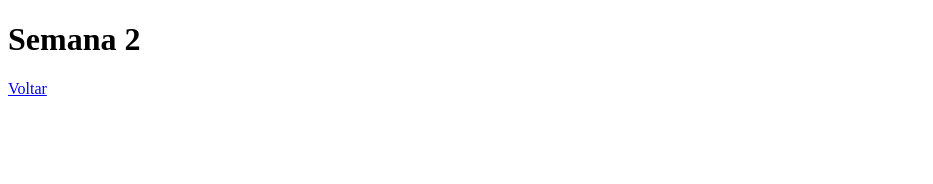
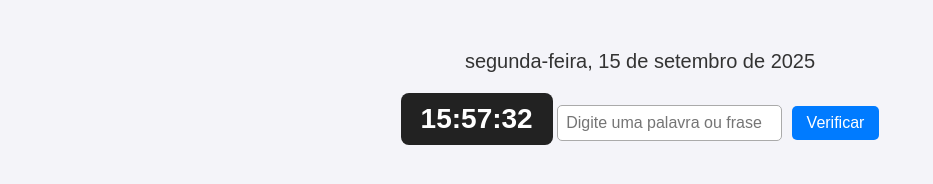
Before and after one commit to enzoqta/projeto-js, a plain HTML site: page semana02.html in a window 1280 px wide. Shown: the whole page, without its empty margins (0-933 px from the left). Drawn offline with Linux system fonts and the light colour scheme.

Commit message:
Add files via upload

```diff
--- a/semana02.html
+++ b/semana02.html
@@ -1,13 +1,62 @@
 <!DOCTYPE html>
-<html lang="en">
+<html lang="pt-BR">
 <head>
-    <meta charset="UTF-8">
-    <meta name="viewport" content="width=device-width, initial-scale=1.0">
-    <title>Document</title>
+  <meta charset="UTF-8">
+  <title>Projeto - Atividades JavaScript</title>
+  <link rel="stylesheet" href="style2.css">
 </head>
 <body>
-    <h1>Semana 2</h1>
 
-    <a href="index.html">Voltar</a>
+
+  <div id="data"></div>
+
+  <div id="relogio"></div>
+
+  <input type="text" id="texto" placeholder="Digite uma palavra ou frase">
+  <button onclick="verificarPalindromo()">Verificar</button>
+
+  <script>
+    const dias = ["domingo", "segunda-feira", "terça-feira", "quarta-feira", "quinta-feira", "sexta-feira", "sábado"];
+    const meses = ["janeiro", "fevereiro", "março", "abril", "maio", "junho",
+                   "julho", "agosto", "setembro", "outubro", "novembro", "dezembro"];
+
+    let hoje = new Date();
+    let diaSemana = dias[hoje.getDay()];
+    let dia = hoje.getDate();
+    let mes = meses[hoje.getMonth()];
+    let ano = hoje.getFullYear();
+
+    document.getElementById("data").innerText =
+      `${diaSemana}, ${dia} de ${mes} de ${ano}`;
+
+    function atualizarRelogio() {
+      let agora = new Date();
+      let horas = String(agora.getHours()).padStart(2, '0');
+      let minutos = String(agora.getMinutes()).padStart(2, '0');
+      let segundos = String(agora.getSeconds()).padStart(2, '0');
+
+      document.getElementById("relogio").innerText =
+        `${horas}:${minutos}:${segundos}`;
+
+      setTimeout(atualizarRelogio, 1000);
+    }
+    atualizarRelogio();
+
+    function verificarPalindromo() {
+      let texto = document.getElementById("texto").value;
+
+      let normalizado = texto.toLowerCase()
+                            .normalize("NFD").replace(/[\u0300-\u036f]/g, "")
+                            .replace(/[^a-z0-9]/g, "");
+
+      let invertido = normalizado.split("").reverse().join("");
+
+      if (normalizado && normalizado === invertido) {
+        alert("É um palíndromo!");
+      } else {
+        alert("Não é um palíndromo.");
+      }
+    }
+  </script>
 </body>
 </html>
--- /dev/null
+++ b/style2.css
@@ -0,0 +1,46 @@
+body {
+  font-family: Arial, sans-serif;
+  text-align: center;
+  margin-top: 50px;
+  background-color: #f4f4f9;
+  color: #333;
+}
+
+#data {
+  font-size: 20px;
+  margin-bottom: 20px;
+}
+
+#relogio {
+  font-size: 28px;
+  font-weight: bold;
+  margin-bottom: 30px;
+  background: #222;
+  color: #fff;
+  display: inline-block;
+  padding: 10px 20px;
+  border-radius: 8px;
+}
+
+input {
+  padding: 8px;
+  font-size: 16px;
+  border: 1px solid #aaa;
+  border-radius: 5px;
+}
+
+button {
+  padding: 8px 15px;
+  font-size: 16px;
+  margin-left: 5px;
+  cursor: pointer;
+  border: none;
+  border-radius: 5px;
+  background-color: #007bff;
+  color: white;
+  transition: background 0.3s;
+}
+
+button:hover {
+  background-color: #0056b3;
+}
```
